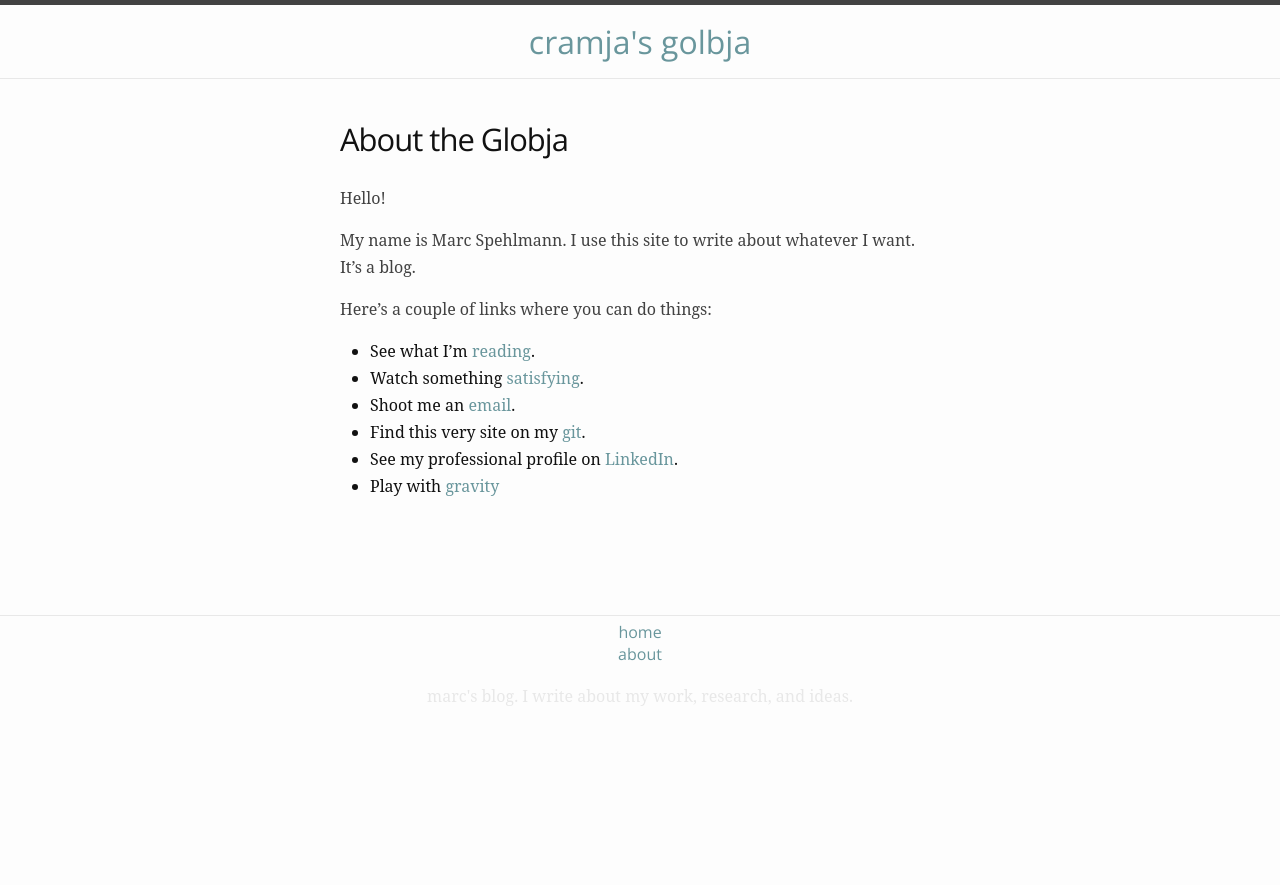
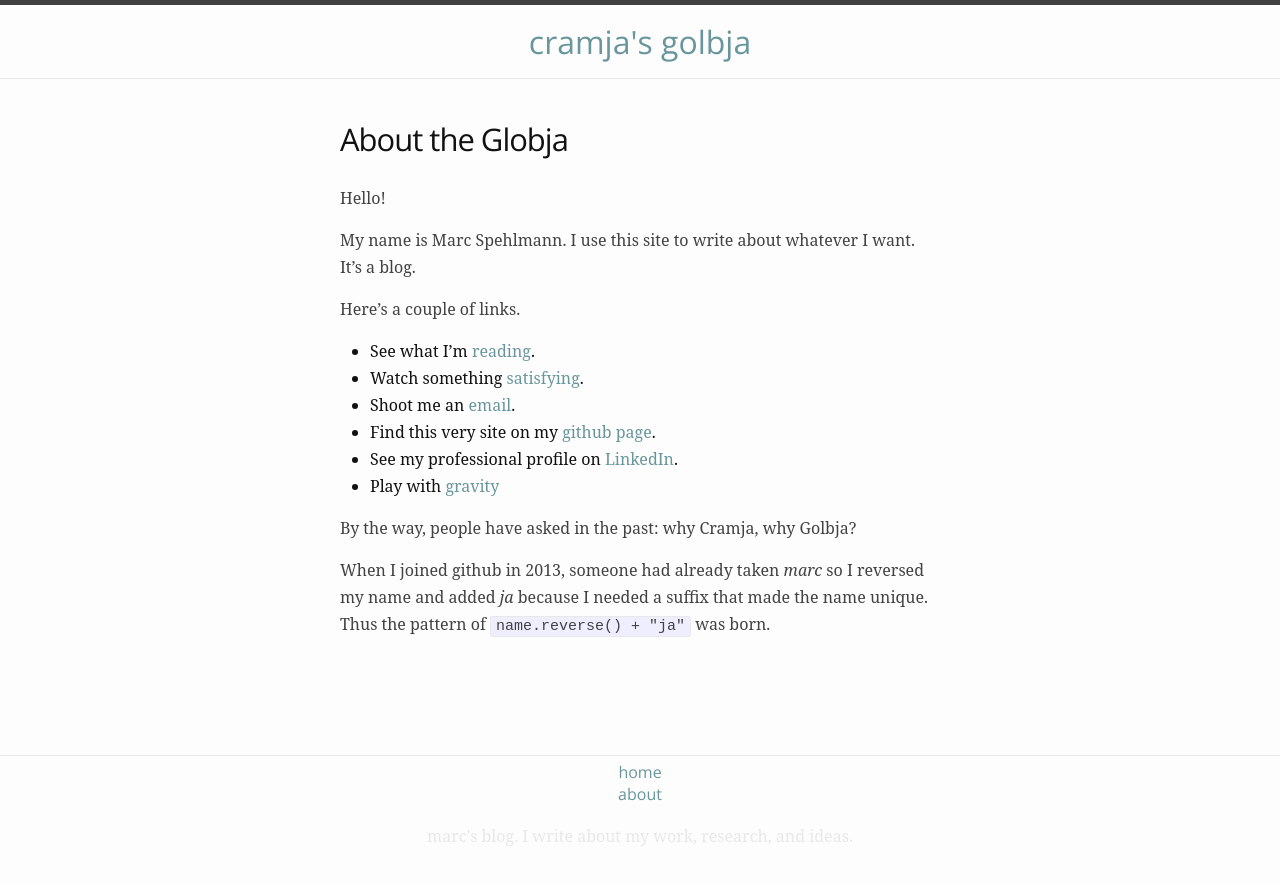
Before and after one commit to cramja/cramja.github.io, a Jekyll site: the page built from about.md, in a window 1280 px wide. Shown: the top 885 px of the page. Built offline with Jekyll 4.4.1, drawn with Linux system fonts in a browser that asks for light colours.

Commit message:
update static assets

```diff
--- a/about.md
+++ b/about.md
@@ -7,11 +7,15 @@ Hello!
 
 My name is Marc Spehlmann. I use this site to write about whatever I want. It's a blog.
 
-Here's a couple of links where you can do things:
+Here's a couple of links.
 
 *  See what I'm [reading](/reading/).
 *  Watch something [satisfying](http://i.imgur.com/AqLvXJh.gifv).
 *  Shoot me an [email](mailto:marc.spehlmann@gmail.com).
-*  Find this very site on my [git](https://github.com/cramja).
+*  Find this very site on my [github page](https://github.com/cramja).
 *  See my professional profile on [LinkedIn](https://www.linkedin.com/pub/marc-spehlmann/8b/25/a6/).
 *  Play with [gravity]({{ site.baseurl }}{% post_url 2016-12-31-gravity %})
+
+By the way, people have asked in the past: why Cramja, why Golbja?
+
+When I joined github in 2013, someone had already taken _marc_ so I reversed my name and added _ja_ because I needed a suffix that made the name unique. Thus the pattern of `name.reverse() + "ja"` was born.
```
Also changed, not shown: 404.md (+2 -0 lines).
